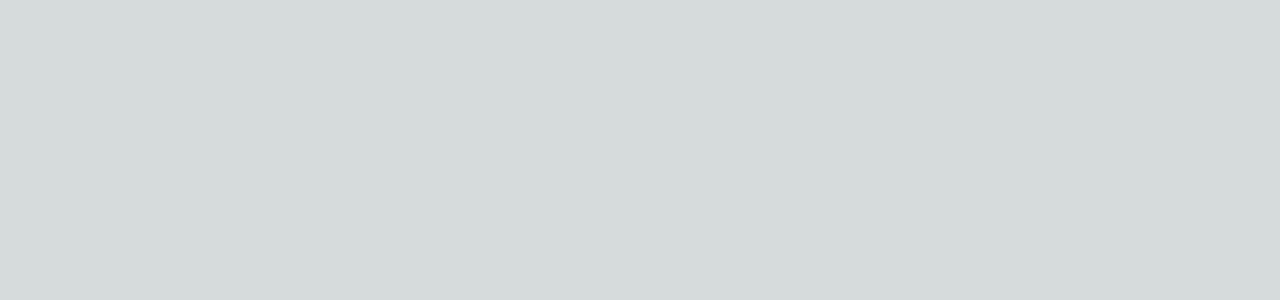
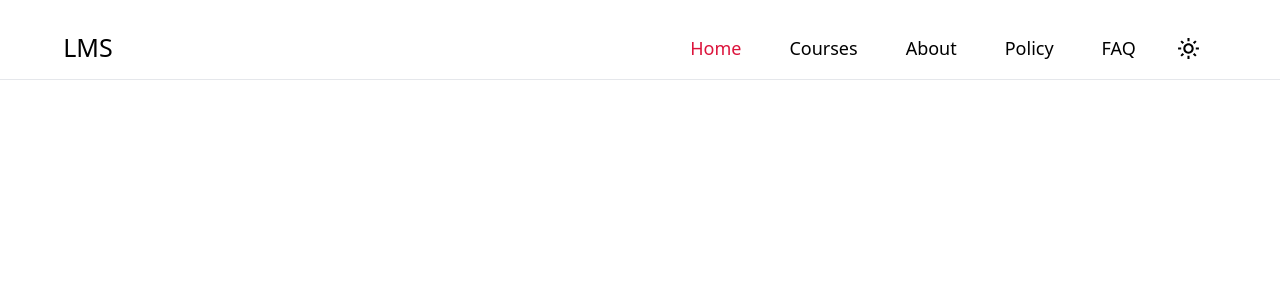
Before and after one commit to Satyajit-Sahoo45/LMS, a Next.js app in the folder client/: page / in a window 1280 px wide. Shown: the top 300 px of the page. Built offline with nearby package versions, Linux system fonts and the light colour scheme.

Commit message:
added navbar and theme-switcher

```diff
--- /dev/null
+++ b/client/app/components/Header.tsx
@@ -0,0 +1,53 @@
+"use client";
+
+import Link from "next/link";
+import React, { FC, useState } from "react";
+import NavItems from "../utils/NavItems";
+import { ThemeSwitcher } from "../utils/ThemeSwitcher";
+
+type Props = {
+  open: boolean;
+  setOpen: (open: boolean) => void;
+  activeItem: number;
+};
+
+const Header: FC<Props> = ({ activeItem }) => {
+  const [active, setActive] = useState(false);
+  const [openSidebar, setOpenSidebar] = useState(false);
+
+  if (typeof window !== "undefined") {
+    window.addEventListener("scroll", () => {
+      if (window.scrollY > 85) {
+        setActive(true);
+      } else {
+        setActive(false);
+      }
+    });
+  }
+
+  return (
+    <div className="w-full relative">
+      <div
+        className={`${
+          active
+            ? "dark:bg-opacity-50 dark:bg-gradient-to-b dark:from-gray-900 dark:to-black fixed top-0 left-0 w-full h-[80px] z-[80] border-b dark:border-[#ffffff1c] shadow-xl transition duration-500"
+            : "w-full border-b dark:border-[#ffffff1c] h-[80px] z-[80] dark:shadow"
+        }`}
+      >
+        <div className="w-[95%] 800px:w-[92%] m-auto py-2 h-full">
+          <div className="w-full h-[80px] flex items-center justify-between p-3">
+            <div className="font-[500] text-[25px] dark:text-white text-black font-sans">
+              <Link href={"/"}>LMS</Link>
+            </div>
+            <div className="flex items-center">
+              <NavItems activeItem={activeItem} isMobile={false} />
+              <ThemeSwitcher />
+            </div>
+          </div>
+        </div>
+      </div>
+    </div>
+  );
+};
+
+export default Header;
--- a/client/app/globals.css
+++ b/client/app/globals.css
@@ -18,10 +18,36 @@
 
 body {
   color: rgb(var(--foreground-rgb));
-  background: linear-gradient(
-      to bottom,
-      transparent,
-      rgb(var(--background-end-rgb))
-    )
-    rgb(var(--background-start-rgb));
 }
+
+.hero_animation {
+  background-image: linear-gradient(
+    1487.92deg,
+    hsla(239, 76%, 53%, 0.456) 10.41%,
+    hsla(0, 0%, 100%, 0),
+    89.25%
+  );
+  animation: changeBackgroundColor 8s infinite alternate;
+}
+
+@keyframes changeBackgroundColor {
+  0%,
+  100% {
+    opacity: 1;
+  }
+  16.67% {
+    opacity: 0.9;
+  }
+  33.33% {
+    opacity: 0.8;
+  }
+  50% {
+    opacity: 0.6;
+  }
+  66.67% {
+    opacity: 0.5;
+  }
+  83.33% {
+    opacity: 0.4;
+  }
+}
--- a/client/app/layout.tsx
+++ b/client/app/layout.tsx
@@ -1,22 +1,35 @@
-import type { Metadata } from 'next'
-import { Inter } from 'next/font/google'
-import './globals.css'
+import "./globals.css";
+import type { Metadata } from "next";
+import { Poppins } from "next/font/google";
+import { Josefin_Sans } from "next/font/google";
+import { ThemeProvider } from "./utils/theme-provider";
 
-const inter = Inter({ subsets: ['latin'] })
+const poppins = Poppins({
+  subsets: ["latin"],
+  weight: ["400", "500", "600", "700"],
+  variable: "--font-Poppins",
+});
 
-export const metadata: Metadata = {
-  title: 'Create Next App',
-  description: 'Generated by create next app',
-}
+const josefin = Josefin_Sans({
+  subsets: ["latin"],
+  weight: ["400", "500", "600", "700"],
+  variable: "--font-Josefin",
+});
 
 export default function RootLayout({
   children,
 }: {
-  children: React.ReactNode
+  children: React.ReactNode;
 }) {
   return (
     <html lang="en">
-      <body className={inter.className}>{children}</body>
+      <body
+        className={`${poppins.variable} ${josefin.variable} bg-white bg-no-repeat dark:bg-gradient-to-b dark:from-gray-900 dark:to-black duration-500`}
+      >
+        <ThemeProvider attribute="class" defaultTheme="system" enableSystem>
+          {children}
+        </ThemeProvider>
+      </body>
     </html>
-  )
+  );
 }
--- a/client/app/page.tsx
+++ b/client/app/page.tsx
@@ -2,10 +2,13 @@
 
 import React, { FC, useState } from "react";
 import Heading from "./utils/Heading";
+import Header from "./components/Header";
 
 interface Props {}
 
 const Page: FC<Props> = (props) => {
+  const [open, setOpen] = useState(false);
+  const [activeItem, setActiveItem] = useState(0);
   return (
     <div>
       <Heading
@@ -13,6 +16,7 @@
         description="LMS is a platform for student to learn and get help from teachers"
         keywords="Programming, MERN, REDUX"
       />
+      <Header open={open} setOpen={setOpen} activeItem={activeItem} />
     </div>
   );
 };
--- /dev/null
+++ b/client/app/utils/NavItems.tsx
@@ -0,0 +1,77 @@
+import Link from "next/link";
+import React from "react";
+
+export const navItemsData = [
+  {
+    name: "Home",
+    url: "/",
+  },
+  {
+    name: "Courses",
+    url: "/courses",
+  },
+  {
+    name: "About",
+    url: "/about",
+  },
+  {
+    name: "Policy",
+    url: "/policy",
+  },
+  {
+    name: "FAQ",
+    url: "/faq",
+  },
+];
+
+type Props = {
+  activeItem: number;
+  isMobile: boolean;
+};
+
+const NavItems: React.FC<Props> = ({ activeItem, isMobile }) => {
+  return (
+    <>
+      <div className="hidden 800px:flex">
+        {navItemsData &&
+          navItemsData.map((item, index) => (
+            <Link href={`${item.url}`} key={index} passHref>
+              <span
+                className={`
+              ${
+                activeItem === index
+                  ? "dark:text-[#37a39a] text-[crimson]"
+                  : "dark:text-white text-black"
+              } text-[18px] px-6 font-[400] font-sans
+              `}
+              >
+                {item.name}
+              </span>
+            </Link>
+          ))}
+      </div>
+      {isMobile && (
+        <div className="800px:hidden mt-5">
+          <div className="w-full text-center py-6">
+            {navItemsData &&
+              navItemsData.map((item, index) => (
+                <Link href="/" key={index} passHref>
+                  <span
+                    className={`
+                ${
+                  activeItem === index
+                    ? "dark:text-[#37a39a] text-[crimson]"
+                    : "dark:text-white text-black"
+                } text-[18px] px-6 font-[400] font-sans
+                `}
+                  ></span>
+                </Link>
+              ))}
+          </div>
+        </div>
+      )}
+    </>
+  );
+};
+
+export default NavItems;
--- /dev/null
+++ b/client/app/utils/ThemeSwitcher.tsx
@@ -0,0 +1,39 @@
+"use client";
+
+import { useState, useEffect } from "react";
+import { useTheme } from "next-themes";
+import { BiMoon, BiSun } from "react-icons/bi";
+
+export const ThemeSwitcher = () => {
+  const [mounted, setMounted] = useState(false);
+  const { theme, setTheme } = useTheme();
+
+  useEffect(() => {
+    setMounted(true);
+  }, []);
+
+  if (!mounted) {
+    return null;
+  }
+
+  return (
+    <div className="flex items-center justify-center mx-4">
+      {theme === "light" ? (
+        <BiMoon
+          className="cursor-pointer"
+          fill="black"
+          size={25}
+          onClick={() => setTheme("dark")}
+        />
+      ) : (
+        <BiSun
+          className="cursor-pointer"
+          size={25}
+          onClick={() => setTheme("light")}
+        />
+      )}
+    </div>
+  );
+};
+
+export default ThemeSwitcher;
--- /dev/null
+++ b/client/app/utils/theme-provider.tsx
@@ -0,0 +1,9 @@
+"use client";
+
+import * as React from "react";
+import { ThemeProvider as NextThemesProvider } from "next-themes";
+import type { ThemeProviderProps } from "next-themes/dist/types";
+
+export function ThemeProvider({ children, ...props }: ThemeProviderProps) {
+  return <NextThemesProvider {...props}>{children}</NextThemesProvider>;
+}
--- a/client/package.json
+++ b/client/package.json
@@ -12,7 +12,8 @@
     "next": "14.0.4",
     "next-themes": "^0.2.1",
     "react": "^18",
-    "react-dom": "^18"
+    "react-dom": "^18",
+    "react-icons": "^4.12.0"
   },
   "devDependencies": {
     "@types/node": "^20",
--- a/client/tailwind.config.ts
+++ b/client/tailwind.config.ts
@@ -6,6 +6,7 @@
     "./components/**/*.{js,ts,jsx,tsx,mdx}",
     "./app/**/*.{js,ts,jsx,tsx,mdx}",
   ],
+  darkMode: ["class"],
   theme: {
     extend: {
       fontFamily: {
```
Also changed, not shown: 1 other file (tests, documents, lock files or other folders).
